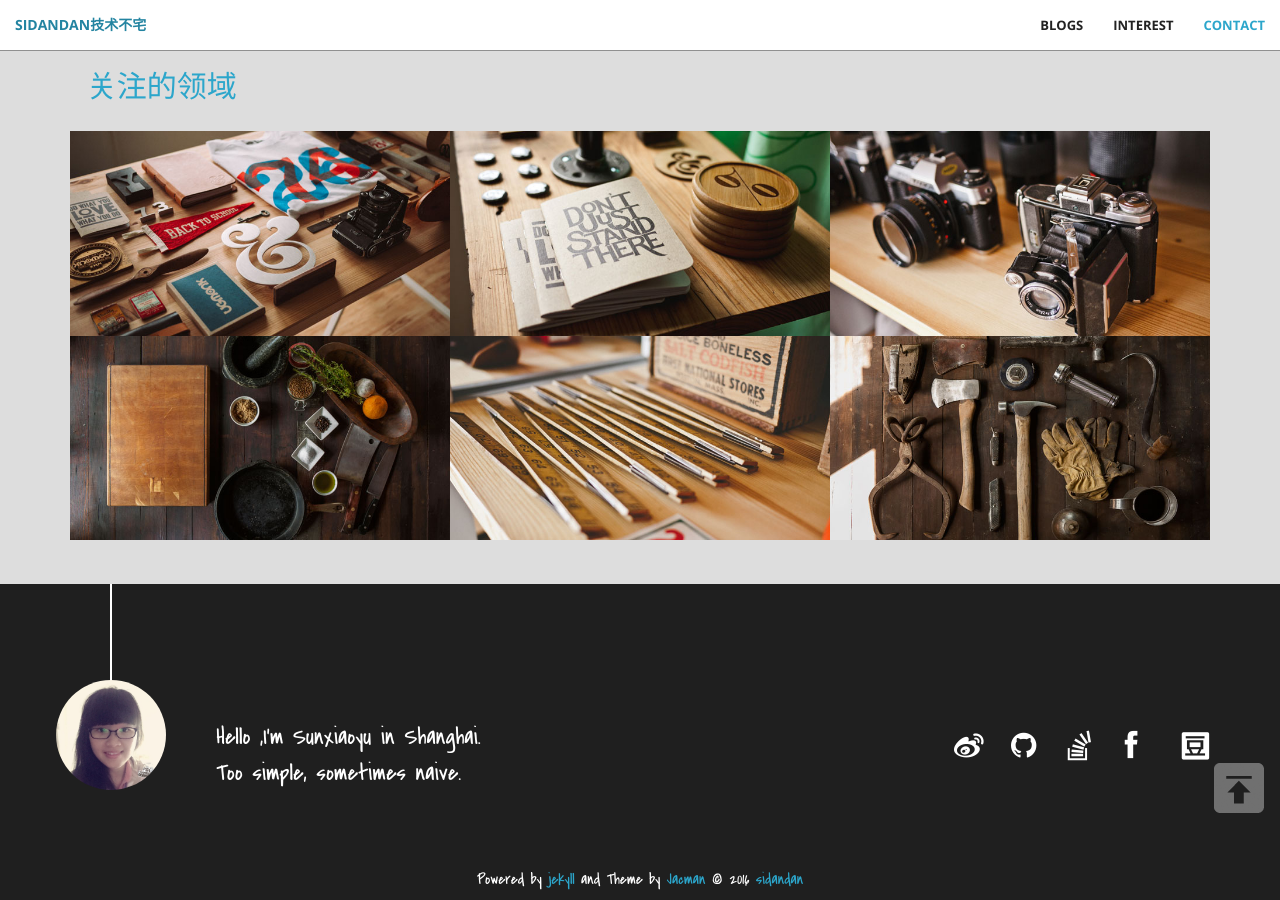
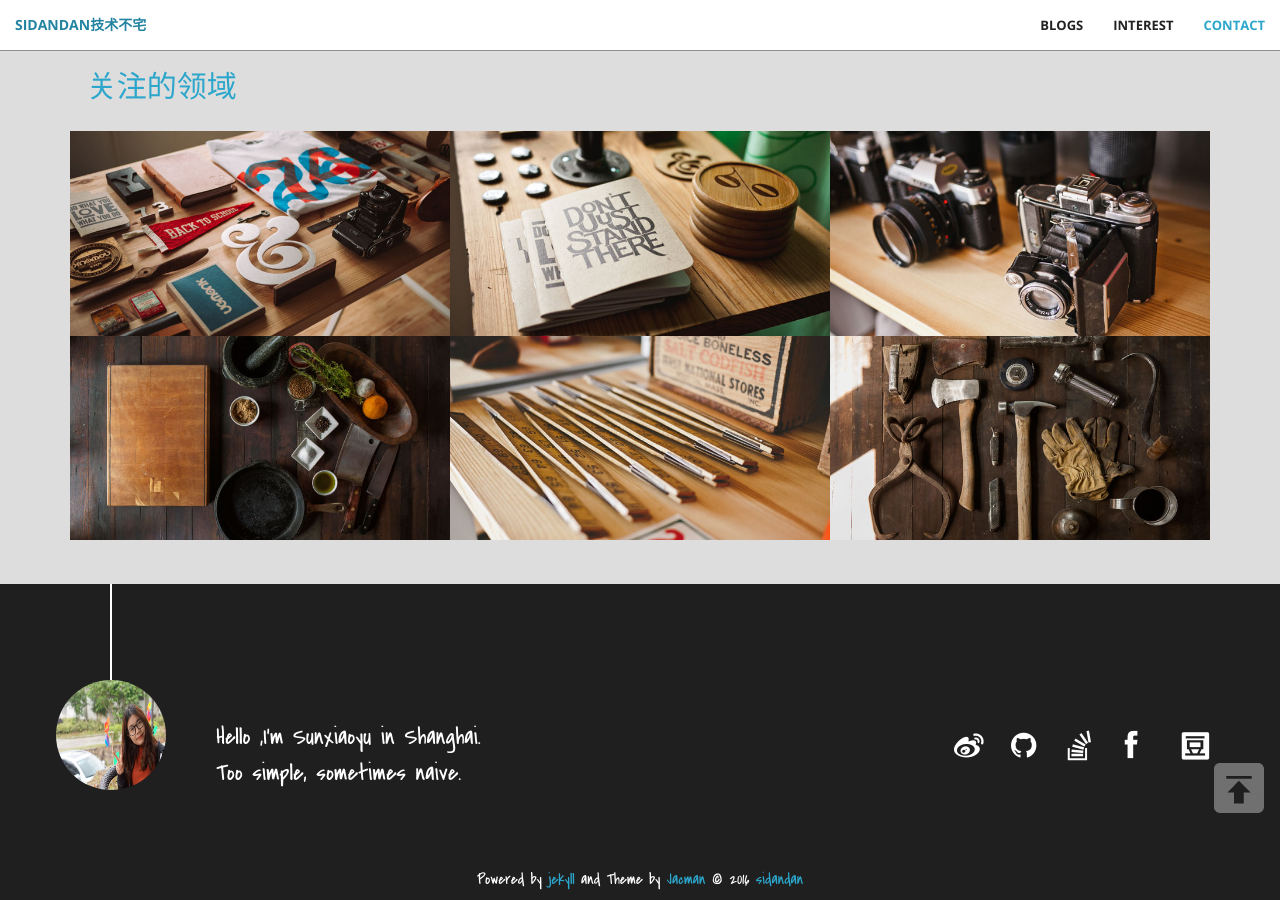
Before and after one commit to sidandan/sidandan.github.io, a Jekyll site: the page built from index.html, in a window 1280 px wide and 900 px high, scrolled down 1714 px. Built offline with Jekyll 4.4.1, drawn with Linux system fonts in a browser that asks for light colours; nearby versions of some CDN libraries; library files that are not in the unit come from our copies; Markdown is read by kramdown in place of the engine named in the settings; the list of posts is cut into pages by our own code; comment, search, counter and statistics services are not loaded.

Commit message:
修改头图

```diff
--- a/css/style.css
+++ b/css/style.css
@@ -2174,7 +2174,7 @@ footer {
     width: 6.875em;
     height: 6.875em;
     margin: 0 auto;
-    background: no-repeat url("../img/me.jpg") left top;
+    background: no-repeat url("../img/me.jpeg") left top;
     -webkit-background-size: 6.875em 6.875em;
     -moz-background-size: 6.875em 6.875em;
     background-size: 6.875em 6.875em;
```
Also changed, not shown: img/me.jpeg (added), img/me.jpg (deleted).
